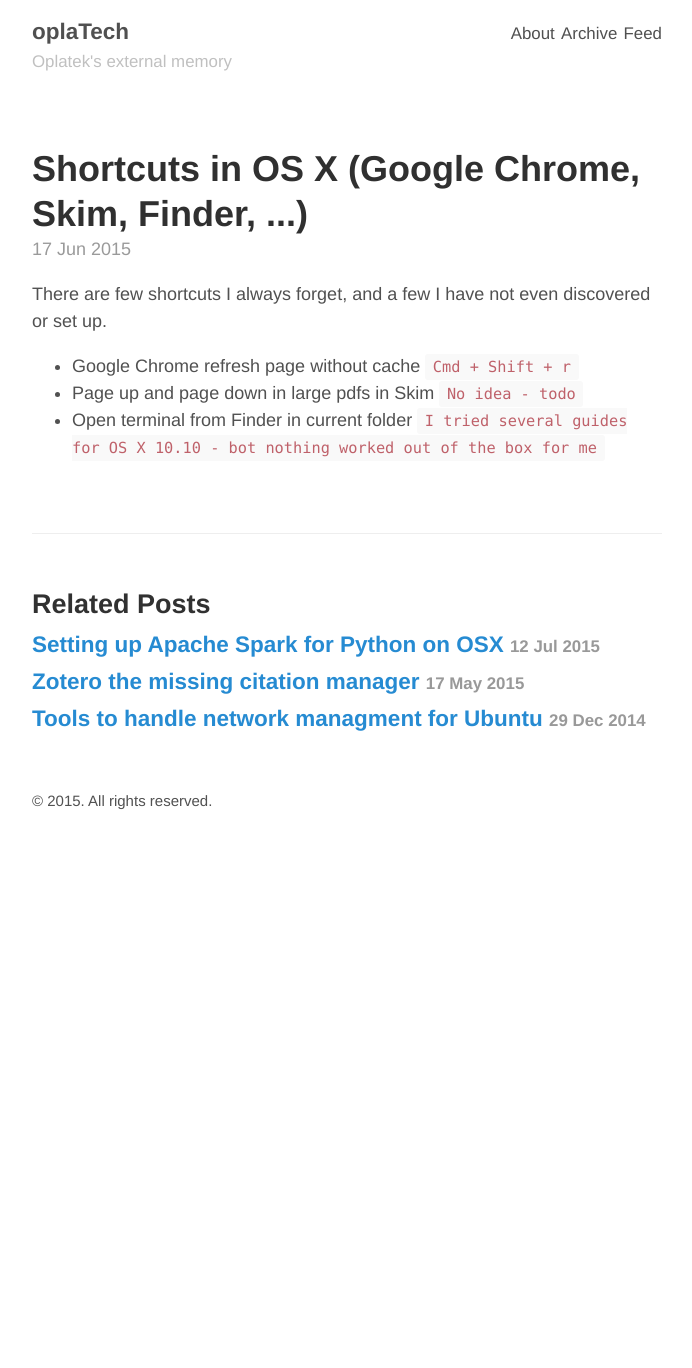
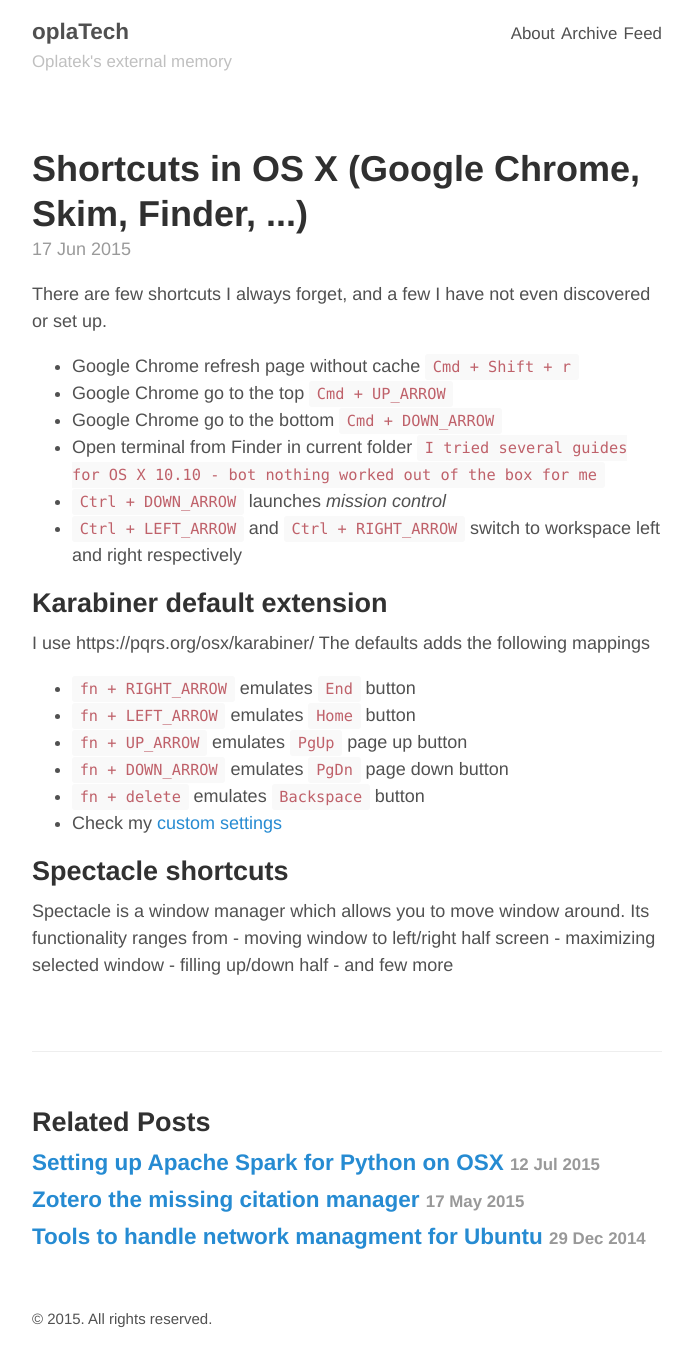
Before and after one commit to oplatek/oplatek.github.io, a Jekyll site: the page built from _posts/2015-06-17-OSX-shortcuts.md, in a window 1280 px wide. Shown: the whole page, without its empty margins (293-985 px from the left). Built offline with Jekyll 4.4.1, drawn with Linux system fonts in a browser that asks for light colours; before the commit the page ends 900 px from its top, so only the background shows below that.

Commit message:
update osx shortcuts

```diff
--- a/_posts/2015-06-17-OSX-shortcuts.md
+++ b/_posts/2015-06-17-OSX-shortcuts.md
@@ -8,5 +8,29 @@
 There are few shortcuts I always forget, and a few I have not even discovered or set up.
 
 - Google Chrome refresh page without cache ``Cmd + Shift + r``
-- Page up and page down in large pdfs in Skim ``No idea - todo``
+- Google Chrome go to the top ``Cmd + UP_ARROW``
+- Google Chrome go to the bottom ``Cmd + DOWN_ARROW``
 - Open terminal from Finder in current folder ``I tried several guides for OS X 10.10 - bot nothing worked out of the box for me``
+- ``Ctrl + DOWN_ARROW`` launches *mission control*
+- ``Ctrl + LEFT_ARROW`` and ``Ctrl + RIGHT_ARROW`` switch to workspace left and right respectively
+
+
+Karabiner default extension
+---------------------------
+I use https://pqrs.org/osx/karabiner/
+The defaults adds the following mappings
+- ``fn + RIGHT_ARROW`` emulates ``End`` button
+- ``fn + LEFT_ARROW`` emulates ``Home`` button
+- ``fn + UP_ARROW`` emulates ``PgUp`` page up button
+- ``fn + DOWN_ARROW`` emulates ``PgDn`` page down button
+- ``fn + delete`` emulates ``Backspace`` button
+- Check my [custom settings](https://bitbucket.org/oplatek/osxgit/src/master/Library/Application%20Support/Karabiner/private.xml?at=master&fileviewer=file-view-default)
+
+Spectacle shortcuts
+-------------------
+Spectacle is a window manager which allows you to move window around.
+Its functionality ranges from
+    - moving window to left/right half screen
+    - maximizing selected window
+    - filling up/down half
+    - and few more
```
